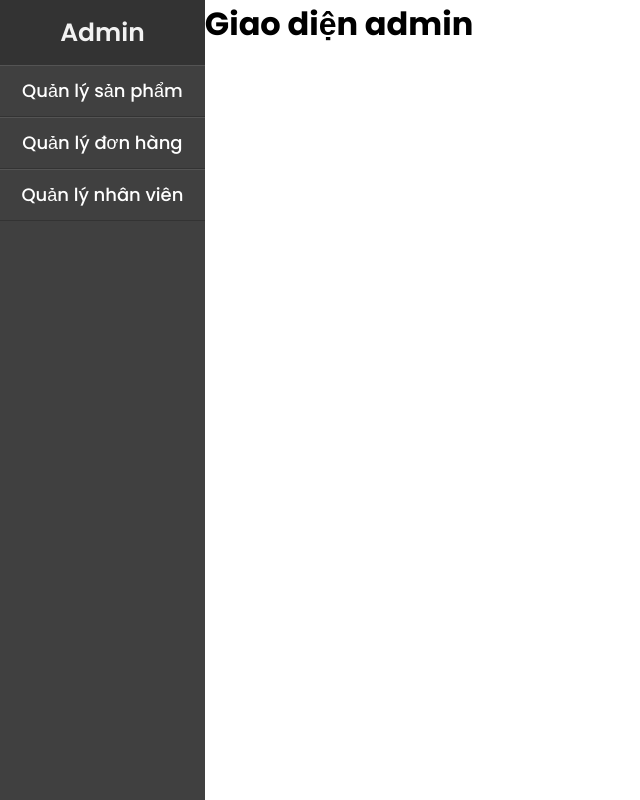
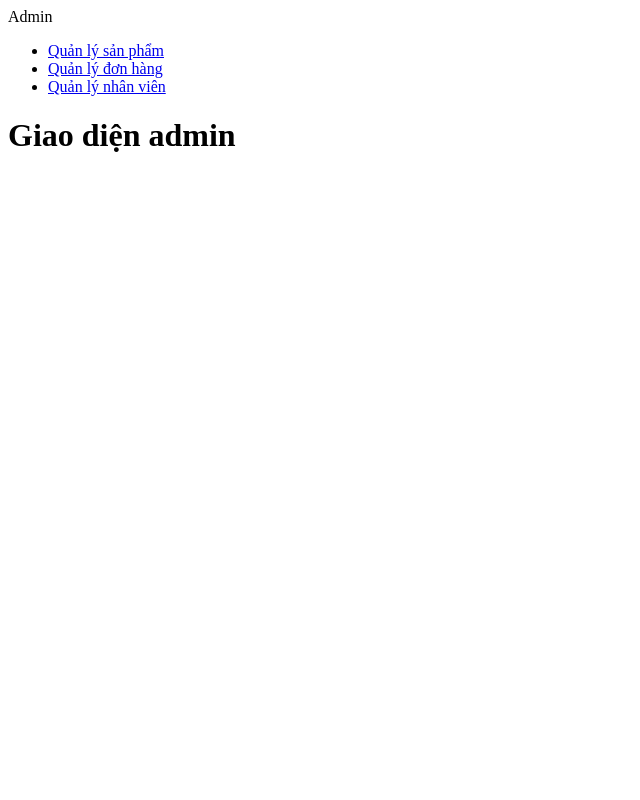
Before and after one commit to kienngoctrinh/do_an_web_co_ban, a PHP site: page /admin/root/index.php in a window 1280 px wide. Shown: the whole page, without its empty margins (0-640 px from the left). Run offline with PHP 8.4, Linux system fonts and the light colour scheme; the visitor is signed in with stand-in values (Sample User, id 1).

Commit message:
my commit

```diff
--- a/admin/root/index.php
+++ b/admin/root/index.php
@@ -5,8 +5,7 @@
     <meta charset="UTF-8">
     <meta http-equiv="X-UA-Compatible" content="IE=edge">
     <meta name="viewport" content="width=device-width, initial-scale=1.0">
-    <link rel="stylesheet" href="/css/style_admin.css">
-    <title>Document</title>
+    <title>Dashboard</title>
 </head>
 <body>
     <?php
--- a/css/style_admin.css
+++ /dev/null
@@ -1,66 +0,0 @@
-@import url('https://fonts.googleapis.com/css2?family=Poppins:wght@100;200;300;400;500;600;700;800;900&display=swap');
-
-* {
-    margin: 0;
-    padding: 0;
-    box-sizing: border-box;
-    font-family: 'Poppins', sans-serif;
-}
-
-main{
-    height: 100%;
-    width: 100%;
-    position: relative;
-}
-
-.wrapper {
-    height: 100%;
-    width: 18%;
-    position: relative;
-}
-
-.wrapper #sidebar{
-    position: fixed;
-    height: 100%;
-    width: 16%;
-    background: #404040;
-}
-
-#sidebar .title{
-    color: #f2f2f2;
-    font-size: 25px;
-    font-weight: 600;
-    line-height: 65px;
-    background: #333;
-    text-align: center;
-}
-
-#sidebar .list-items{
-    position: relative;
-    background: #404040;
-    height: 100%;
-    width: 100%;
-    list-style: none;
-}
-
-#sidebar .list-items li{
-    line-height: 50px;
-    border-top: 1px solid rgba(255, 255, 255, 0.1);
-    border-bottom: 1px solid #333;
-}
-
-#sidebar .list-items li a{
-    color: #fff;
-    text-decoration: none;
-    font-size: 18px;
-    font-weight: 500;
-    height: 100%;
-    width: 100%;
-    display: block;
-}
-
-.content{
-    height: 100%;
-    width: 84%;
-    float: right;
-}
--- a/css/style_admin_login.css
+++ b/css/style_admin_login.css
@@ -12,7 +12,6 @@ html,body{
   width: 100%;
   place-items: center;
   background: #f2f2f2;
-  /* background: linear-gradient(-135deg, #c850c0, #4158d0); */
 }
 ::selection{
   background: #4158d0;
```
Also changed, not shown: admin/orders/detail.php (+24 -32 lines), admin/products/index.php (+43 -2 lines).
